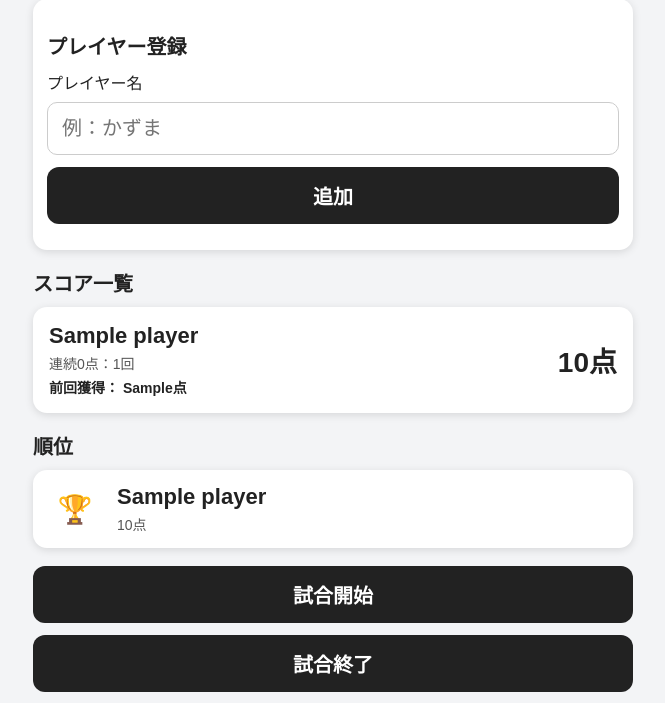
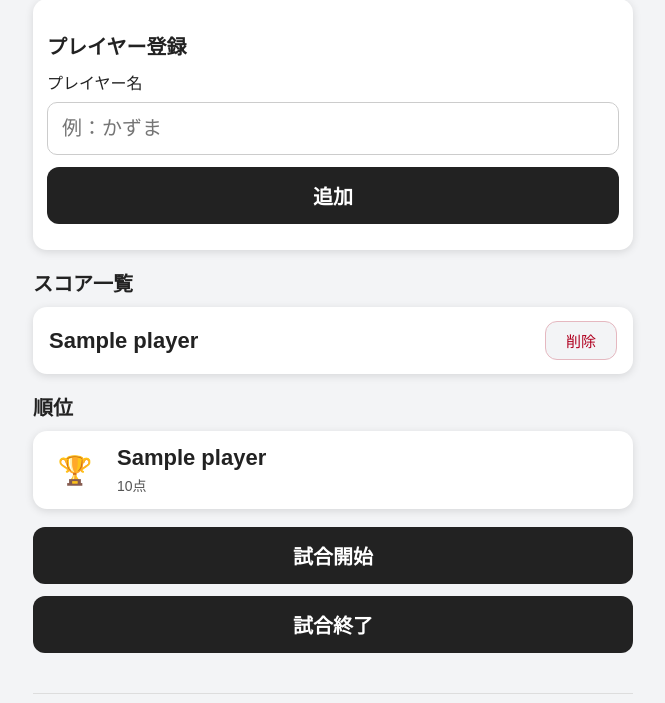
Before and after one commit to mappoll/molkky-score-app, a Flask app: template templates/index.html in a window 1280 px wide. Shown: the part 193-896 px from the top of the page, without its empty margins (307-972 px from the left). Run offline with Flask 3, Linux system fonts and the light colour scheme; the template is opened without the code that fills it: most values are stand-ins (such as "Sample title", 1, 10 or a date in 2020); parts of the project's set-up code (start-up, migrations or seed data) failed here and were passed over.

Commit message:
Simplify pre-game player cards

```diff
--- a/app.py
+++ b/app.py
@@ -194,6 +194,23 @@ def reset_players():
 
     return redirect(url_for("index"))
 
+@app.route("/delete_player/<int:player_index>", methods=["POST"])
+def delete_player(player_index):
+    global current_player_index
+
+    if not session.get("logged_in"):
+        return redirect(url_for("login"))
+
+    if game_started:
+        return redirect(url_for("index"))
+
+    if 0 <= player_index < len(players):
+        players.pop(player_index)
+        current_player_index = 0
+        game_history.clear()
+
+    return redirect(url_for("index"))
+
 
 @app.route("/start_game", methods=["POST"])
 def start_game():
--- a/static/style.css
+++ b/static/style.css
@@ -221,3 +221,31 @@ a {
     font-weight: bold;
     color: #222;
 }
+
+.pre-game-player-card {
+    display: flex;
+    align-items: center;
+    justify-content: space-between;
+    gap: 12px;
+    padding: 14px 16px;
+}
+
+.pre-game-player-name {
+    font-size: 22px;
+    font-weight: bold;
+}
+
+.delete-player-form {
+    margin: 0;
+}
+
+.delete-player-button {
+    width: auto;
+    min-width: 72px;
+    background-color: #f3f4f6;
+    color: #b00020;
+    border: 1px solid #e5b8c0;
+    font-size: 15px;
+    padding: 8px 14px;
+    margin: 0;
+}
--- a/templates/index.html
+++ b/templates/index.html
@@ -36,16 +36,26 @@
 
                 {% if players %}
                     {% for player in players %}
+                        {% if not game_started %}
+                            <div class="card pre-game-player-card">
+                                <div class="pre-game-player-name">
+                                    {{ player.name }}
+                                </div>
 
+                                <form class="delete-player-form" action="{{ url_for('delete_player', player_index=loop.index0) }}" method="POST" onsubmit="return confirm('このプレイヤーを削除しますか？');">
+                                    <button class="delete-player-button" type="submit">削除</button>
+                                </form>
+                            </div>
+                        {% else %}
                             <div class="card score-card
-                        {% if game_started and current_player_index == loop.index0 and not winner_message %}
+                                {% if current_player_index == loop.index0 and not winner_message %}
                                     active-card
                                 {% endif %}
                                 {% if player.is_lost %}
                                     lost-card
                                 {% endif %}
                             ">
-                        {% if game_started and current_player_index == loop.index0 and not winner_message %}
+                                {% if current_player_index == loop.index0 and not winner_message %}
                                     <div class="current-badge">現在のプレイヤー</div>
                                 {% endif %}
 
@@ -78,13 +88,14 @@
                                     <div class="lost">失格</div>
                                 {% endif %}
                             </div>
-
+                        {% endif %}
                     {% endfor %}
                 {% else %}
                     <div class="card">
                         まだプレイヤーは登録されていません。
                     </div>
                 {% endif %}
+
         </section>
 
         {% if winner_message and ranking %}
```
Lines whose indentation alone changed are shown as unchanged.
